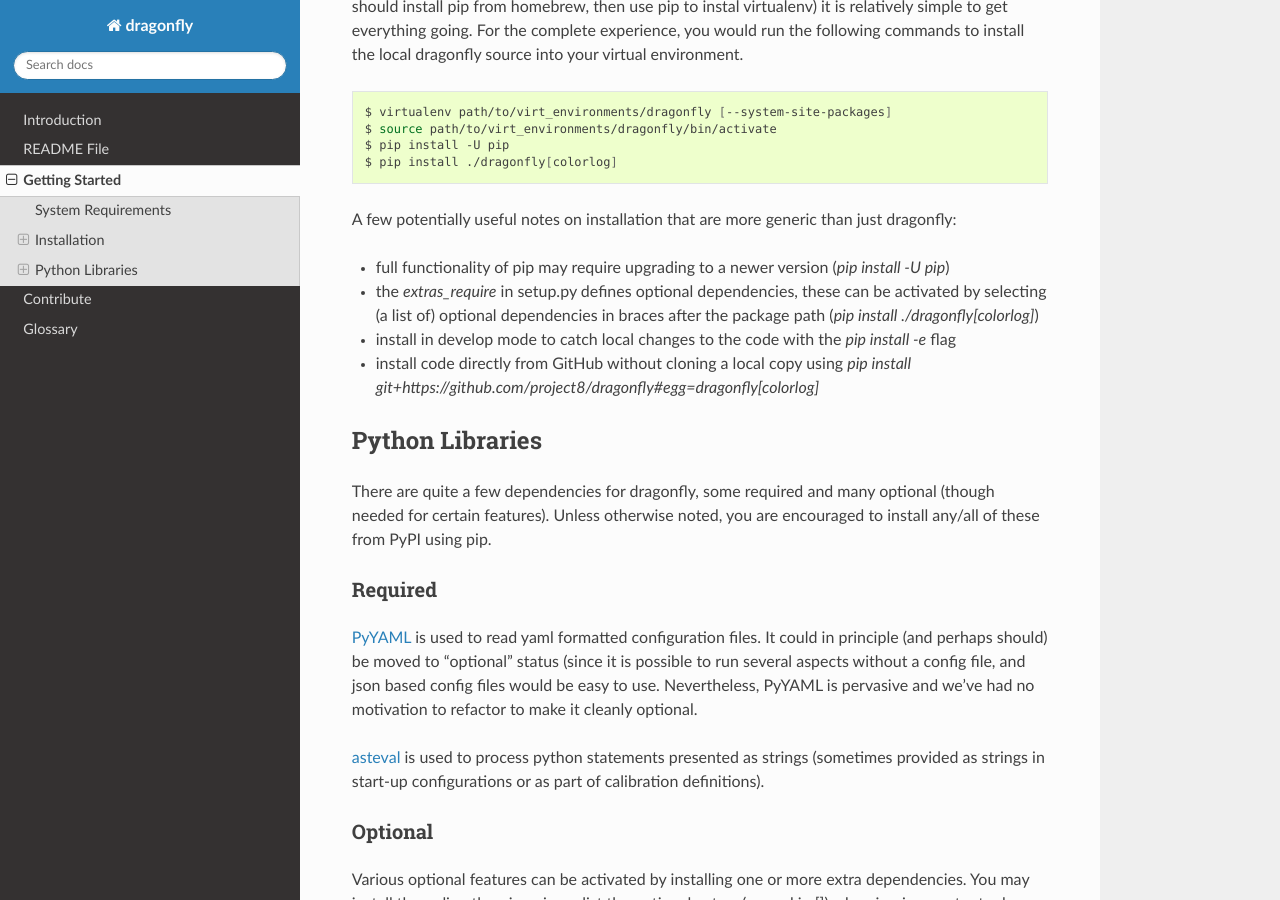
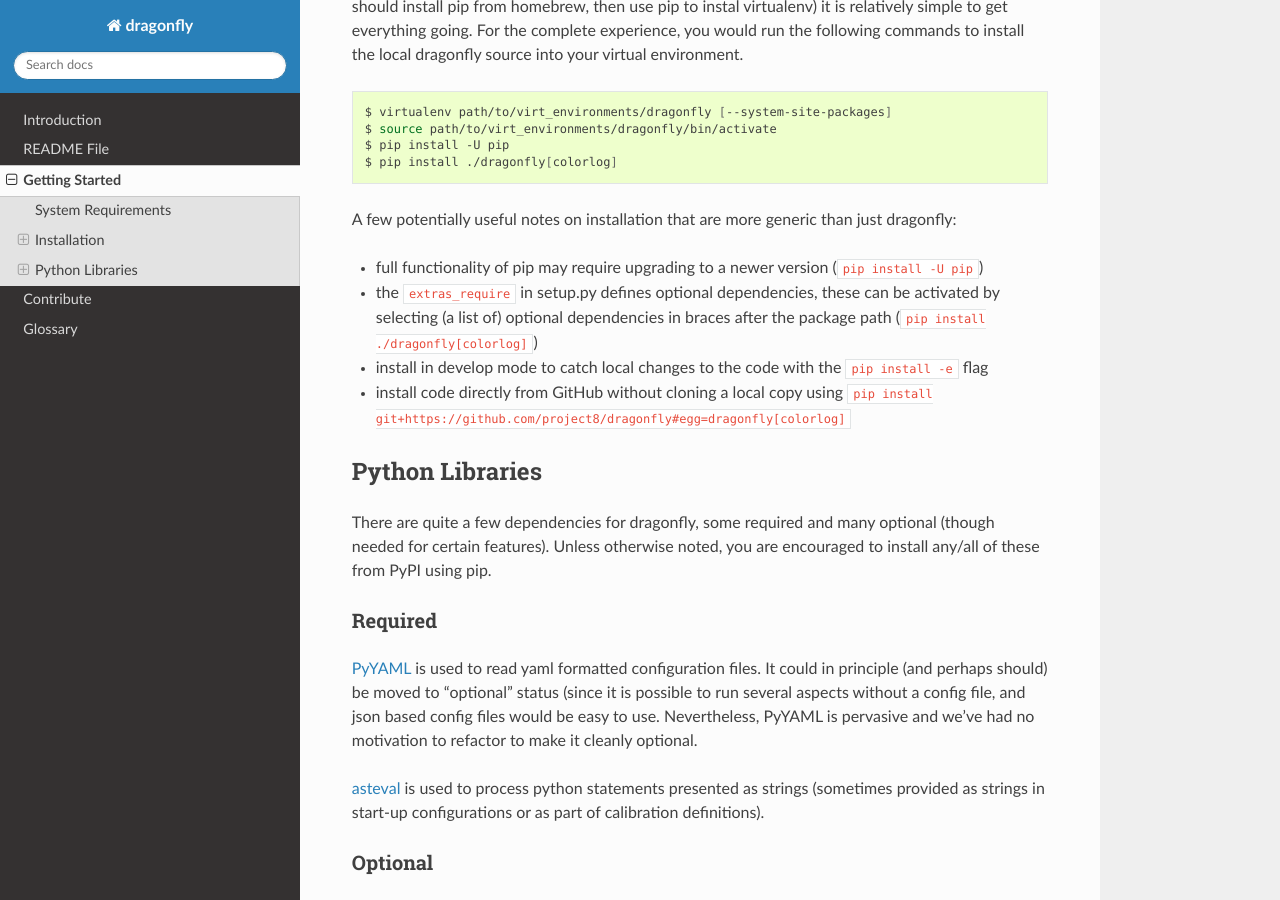
Before and after one commit to project8/dragonfly, a Sphinx documentation site: the page built from doc/getting_started.rst, in a window 1280 px wide and 900 px high, scrolled down 1074 px. Built offline with Sphinx 7.4.7 and the Read the Docs theme 2.0.0, drawn with Linux system fonts in a browser that asks for light colours; pages that are not in the unit, such as notebooks, are missing from menus; the version number could not be read and is left out; some of the changed text lies outside the part shown.

Commit message:
fixing RST formatting mistakes

```diff
--- a/doc/getting_started.rst
+++ b/doc/getting_started.rst
@@ -48,10 +48,10 @@
 
 A few potentially useful notes on installation that are more generic than just dragonfly:
 
-- full functionality of pip may require upgrading to a newer version (`pip install -U pip`)
-- the `extras_require` in setup.py defines optional dependencies, these can be activated by selecting (a list of) optional dependencies in braces after the package path (`pip install ./dragonfly[colorlog]`)
-- install in develop mode to catch local changes to the code with the `pip install -e` flag
-- install code directly from GitHub without cloning a local copy using `pip install git+https://github.com/project8/dragonfly#egg=dragonfly[colorlog]`
+- full functionality of pip may require upgrading to a newer version (``pip install -U pip``)
+- the ``extras_require`` in setup.py defines optional dependencies, these can be activated by selecting (a list of) optional dependencies in braces after the package path (``pip install ./dragonfly[colorlog]``)
+- install in develop mode to catch local changes to the code with the ``pip install -e`` flag
+- install code directly from GitHub without cloning a local copy using ``pip install git+https://github.com/project8/dragonfly#egg=dragonfly[colorlog]``
 
 
 Python Libraries
--- a/doc/introduction.rst
+++ b/doc/introduction.rst
@@ -7,7 +7,7 @@
 Dripline Basics
 ===============
 
-More complete introductions to `dripline <https://dripline.readthedocs.io/en/master/>` or the `python-implementation <https://dripline-python.readthedocs.io/en/master/>` are available in their specific documentation.
+More complete introductions to `dripline <https://dripline.readthedocs.io/en/latest/>`_ or the `python-implementation <https://dripline-python.readthedocs.io/en/latest/>`_ are available in their specific documentation.
 
 Dripline defines the wire protocol standard, i.e. how the messages are packaged and what fields to expect.
 In practice, we run primarily Linux machines on Debian Stretch (9.x) with the system package version of RabbitMQ (3.6.6) to serve as our routing system.
```
Also changed, not shown: other parts of doc/getting_started.rst (+2 -2 lines).
